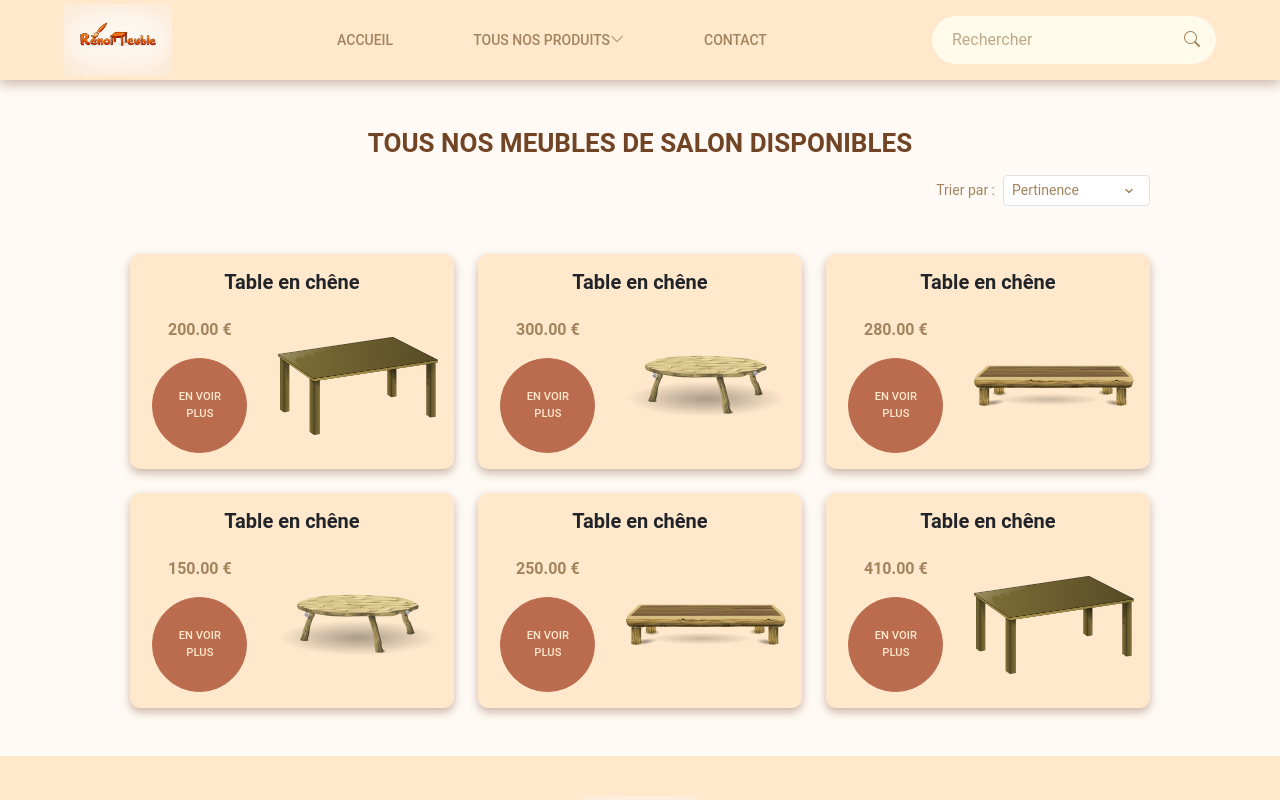
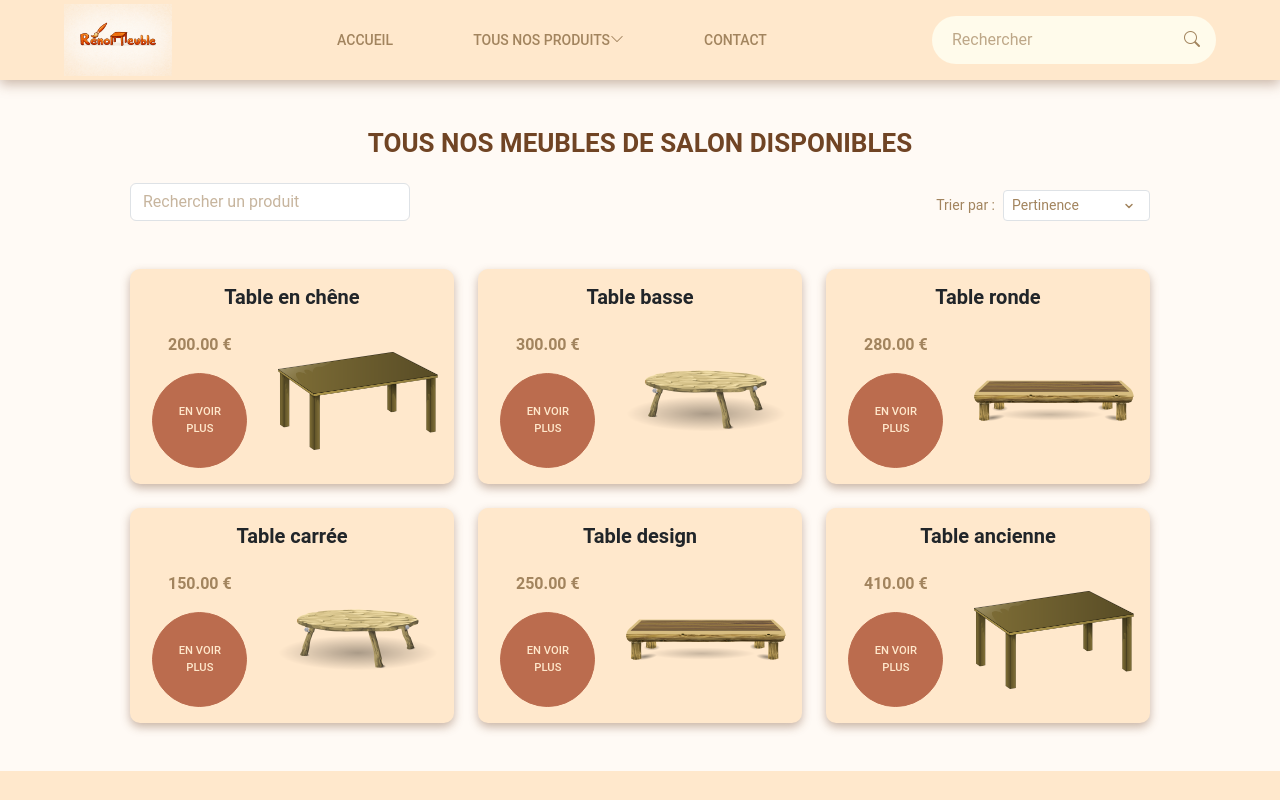
Before and after one commit to AngieGit09/liard-angelique-preparation-examen-tp-dwwm-, a React app in the folder frontend/: page /categorie/accessoires in a window 1280 px wide. Shown: the top 800 px of the page. Built offline with nearby package versions, Linux system fonts and the light colour scheme; the HTML template or start-up script is replaced by a standard one.

Commit message:
modification de la search bar

```diff
--- a/frontend/src/components/Header.jsx
+++ b/frontend/src/components/Header.jsx
@@ -3,25 +3,28 @@ import { useState } from "react";
 import "../styles/header.css";
 
 function Header() {
-  // état permettant d’ouvrir / fermer le menu déroulant du catalogue
+  // menu déroulant
   const [open, setOpen] = useState(false);
+
+  // recherche (front uniquement pour l’instant)
+  const [searchTerm, setSearchTerm] = useState("");
+
   return (
     <header className="header">
       <div className="header-inner container-fluid d-flex align-items-center justify-content-between">
-        {/* Logo + renvoie vers accueil*/}
+        {/* Logo */}
         <div className="header-logo">
           <Link to="/">
             <img src="/logo_renomeuble.png" alt="Logo RenoMeuble" />
           </Link>
         </div>
 
-        {/* Menu desktop */}
+        {/* Navigation desktop */}
         <nav className="header-nav d-none d-md-flex">
-          {/* Lien Accueil */}
           <Link to="/" className="text-uppercase">
             accueil
           </Link>
-          {/* Menu tous nos produits avec Dropdown */}
+
           <div
             className={`nav-item has-dropdown nav-hover ${open ? "open" : ""}`}
             onClick={() => setOpen(!open)}
@@ -41,16 +44,21 @@ function Header() {
               </div>
             )}
           </div>
-          {/*Lien Contact */}
+
           <Link to="/contact" className="text-uppercase">
             contact
           </Link>
         </nav>
 
-        {/* Search */}
+        {/* Recherche */}
         <div className="header-search">
-          <input type="text" placeholder="Rechercher" />
-          <i className="bi bi-search search-icon"></i> {/* Bootstrap Icons */}
+          <input
+            type="text"
+            placeholder="Rechercher"
+            value={searchTerm}
+            onChange={(e) => setSearchTerm(e.target.value)}
+          />
+          <i className="bi bi-search search-icon"></i>
         </div>
 
         {/* Burger mobile */}
--- a/frontend/src/pages/Catalogue.jsx
+++ b/frontend/src/pages/Catalogue.jsx
@@ -1,3 +1,5 @@
+// TODO : connecter la recherche au backend
+
 import { Link } from "react-router-dom";
 import CategoryCard from "../components/CategoryCard";
 
--- a/frontend/src/pages/Category.jsx
+++ b/frontend/src/pages/Category.jsx
@@ -2,53 +2,72 @@ import { useState } from "react";
 import ProductCard from "../components/ProductCard";
 
 function Category() {
-  // Liste temporaire des produits (sera remplacée plus tard par les données API)
+  /* === DONNÉES (temporaire, API plus tard) === */
   const products = [
     { id: 1, name: "Table en chêne", price: 200, image: "/images/table.png" },
     {
       id: 2,
-      name: "Table en chêne",
+      name: "Table basse",
       price: 300,
       image: "/images/table_basse.png",
     },
     {
       id: 3,
-      name: "Table en chêne",
+      name: "Table ronde",
       price: 280,
       image: "/images/table-basse.png",
     },
     {
       id: 4,
-      name: "Table en chêne",
+      name: "Table carrée",
       price: 150,
       image: "/images/table_basse.png",
     },
     {
       id: 5,
-      name: "Table en chêne",
+      name: "Table design",
       price: 250,
       image: "/images/table-basse.png",
     },
-    { id: 6, name: "Table en chêne", price: 410, image: "/images/table.png" },
+    { id: 6, name: "Table ancienne", price: 410, image: "/images/table.png" },
   ];
 
-  // État pour gérer le tri des produits
+  /* === STATES === */
   const [sortBy, setSortBy] = useState("Pertinence");
+  const [searchTerm, setSearchTerm] = useState("");
+
+  /* === FILTRAGE PAR RECHERCHE === */
+  const filteredProducts = products.filter((product) =>
+    product.name.toLowerCase().includes(searchTerm.toLowerCase())
+  );
 
   return (
     <div className="category">
+      {/* === TITRE + TRI === */}
       <section className="container-fluid px-5 py-4">
-        <h1 className="text-center text-uppercase mb-3">
+        <h1 className="text-center text-uppercase mb-4">
           Tous nos meubles de salon disponibles
         </h1>
 
-        <div className="d-flex justify-content-end align-items-center">
+        <div className="d-flex flex-column flex-md-row justify-content-between align-items-end gap-3">
+          {/* BARRE DE RECHERCHE */}
+          <input
+            type="text"
+            className="form-control"
+            style={{ maxWidth: "280px" }}
+            placeholder="Rechercher un produit"
+            value={searchTerm}
+            onChange={(e) => setSearchTerm(e.target.value)}
+          />
+
+          {/* TRI */}
+          <div className="d-flex align-items-center">
             <label htmlFor="sort" className="me-2 small">
               Trier par :
             </label>
             <select
               id="sort"
-            className="form-select form-select-sm text-primary"
+              className="form-select form-select-sm"
               style={{ width: "auto" }}
               value={sortBy}
               onChange={(e) => setSortBy(e.target.value)}
@@ -59,12 +78,14 @@ function Category() {
               <option value="Nouveautés">Nouveautés</option>
             </select>
           </div>
+        </div>
       </section>
 
-      {/* Grille des produits */}
+      {/* === GRILLE PRODUITS === */}
       <section className="container-fluid px-5 py-4">
         <div className="row g-4">
-          {products.map((product) => (
+          {filteredProducts.length > 0 ? (
+            filteredProducts.map((product) => (
               <ProductCard
                 key={product.id}
                 id={product.id}
@@ -72,7 +93,12 @@ function Category() {
                 price={product.price}
                 image={product.image}
               />
-          ))}
+            ))
+          ) : (
+            <p className="text-center mt-4">
+              Aucun produit ne correspond à votre recherche.
+            </p>
+          )}
         </div>
       </section>
     </div>
```
Lines whose indentation alone changed are shown as unchanged.
